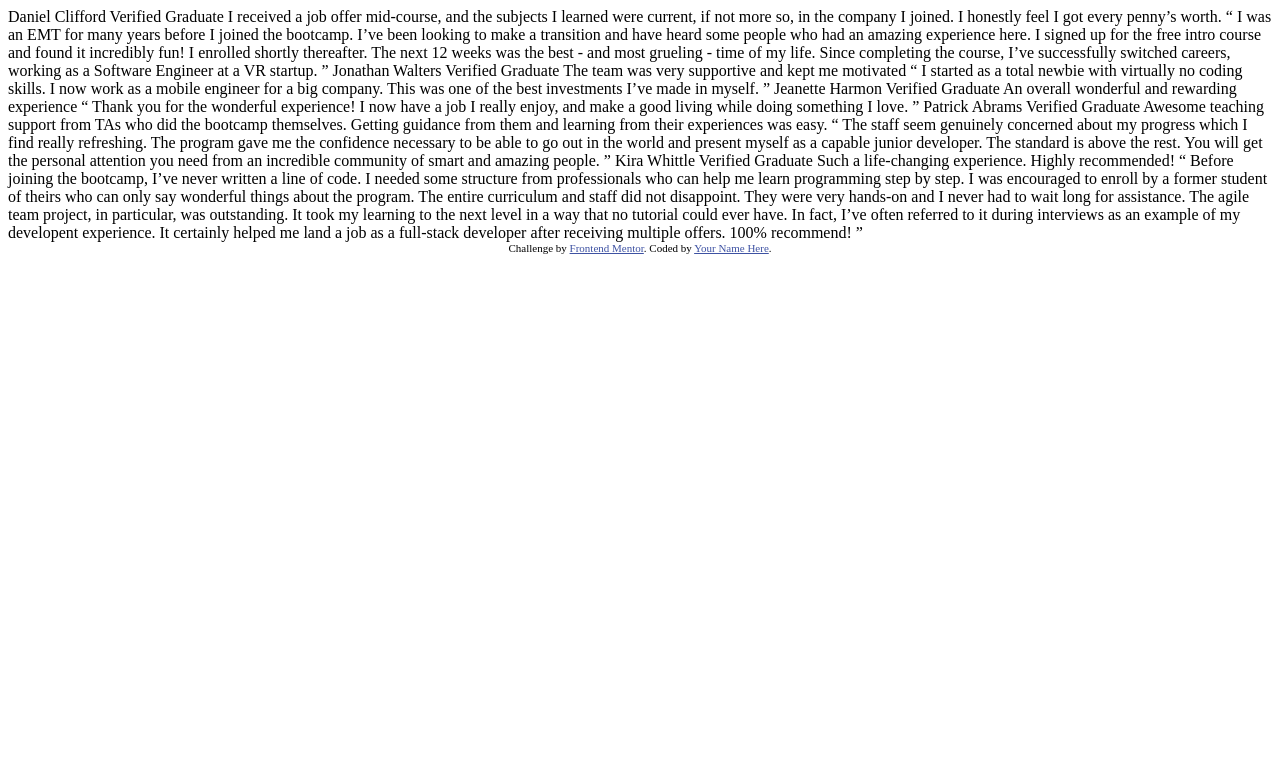
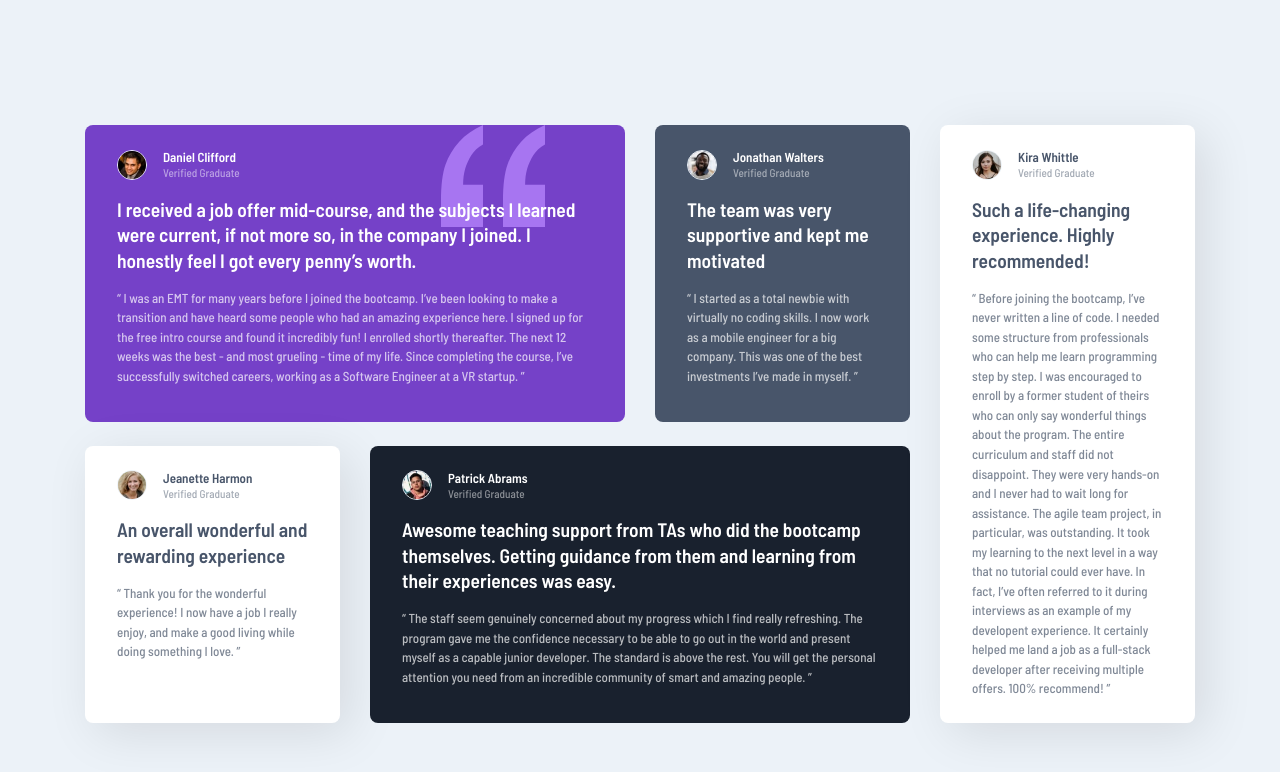
Before and after one commit to thisisadityarao/FM-testimonials-grid-section, a plain HTML site: page index.html in a window 1280 px wide. Drawn offline with Linux system fonts and the light colour scheme.

Commit message:
Finish styling

```diff
--- a/index.html
+++ b/index.html
@@ -20,7 +20,7 @@
   <title>Frontend Mentor | [Challenge Name Here]</title>
 
   <!-- Feel free to remove these styles or customise in your own stylesheet 👍 -->
-  <style>
+  <!-- <style>
     .attribution {
       font-size: 11px;
       text-align: center;
@@ -29,67 +29,102 @@
     .attribution a {
       color: hsl(228, 45%, 44%);
     }
-  </style>
+  </style> -->
 </head>
 
 <body>
-  Daniel Clifford
-  Verified Graduate
+  <main>
+    <section class="testimonials">
 
-  I received a job offer mid-course, and the subjects I learned were current, if not more so,
-  in the company I joined. I honestly feel I got every penny’s worth.
-
-  “ I was an EMT for many years before I joined the bootcamp. I’ve been looking to make a
+      <div class="card" data-card="daniel">
+        <div class="profile">
+          <img src="./images/image-daniel.jpg" alt="">
+          <div class="profile__info">
+            <p class="profile__name">Daniel Clifford</p>
+            <p class="profile__status">Verified Graduate</p>
+          </div>
+        </div>
+        <h2>I received a job offer mid-course, and the subjects I learned were current, if not more so,
+          in the company I joined. I honestly feel I got every penny’s worth.</h2>
+        <p class="card__body">“ I was an EMT for many years before I joined the bootcamp. I’ve been looking to make a
           transition and have heard some people who had an amazing experience here. I signed up
           for the free intro course and found it incredibly fun! I enrolled shortly thereafter.
           The next 12 weeks was the best - and most grueling - time of my life. Since completing
-  the course, I’ve successfully switched careers, working as a Software Engineer at a VR startup. ”
+          the course, I’ve successfully switched careers, working as a Software Engineer at a VR startup. ”</p>
+      </div>
 
-  Jonathan Walters
-  Verified Graduate
+      <div class="card" data-card="jonathan">
+        <div class="profile">
+          <img src="./images/image-jonathan.jpg" alt="">
+          <div class="profile__info">
+            <p class="profile__name">Jonathan Walters</p>
+            <p class="profile__status">Verified Graduate</p>
+          </div>
+        </div>
+        <h2>The team was very supportive and kept me motivated</h2>
+        <p class="card__body">“ I started as a total newbie with virtually no coding skills. I now work as a mobile
+          engineer
+          for a big company. This was one of the best investments I’ve made in myself. ”</p>
+      </div>
 
-  The team was very supportive and kept me motivated
+      <div class="card" data-card="jeanette">
+        <div class="profile">
+          <img src="./images/image-jeanette.jpg" alt="">
+          <div class="profile__info">
+            <p class="profile__name">Jeanette Harmon</p>
+            <p class="profile__status">Verified Graduate</p>
+          </div>
+        </div>
+        <h2>An overall wonderful and rewarding experience</h2>
+        <p class="card__body">“ Thank you for the wonderful experience! I now have a job I really enjoy, and make a good
+          living
+          while doing something I love. ”</p>
+      </div>
 
-  “ I started as a total newbie with virtually no coding skills. I now work as a mobile engineer
-  for a big company. This was one of the best investments I’ve made in myself. ”
-
-  Jeanette Harmon
-  Verified Graduate
-
-  An overall wonderful and rewarding experience
-
-  “ Thank you for the wonderful experience! I now have a job I really enjoy, and make a good living
-  while doing something I love. ”
-
-  Patrick Abrams
-  Verified Graduate
-
-  Awesome teaching support from TAs who did the bootcamp themselves. Getting guidance from them and
-  learning from their experiences was easy.
-
-  “ The staff seem genuinely concerned about my progress which I find really refreshing. The program
+      <div class="card" data-card="patrick">
+        <div class="profile">
+          <img src="./images/image-patrick.jpg" alt="">
+          <div class="profile__info">
+            <p class="profile__name">Patrick Abrams</p>
+            <p class="profile__status">Verified Graduate</p>
+          </div>
+        </div>
+        <h2>Awesome teaching support from TAs who did the bootcamp themselves. Getting guidance from them and
+          learning from their experiences was easy.</h2>
+        <p class="card__body">“ The staff seem genuinely concerned about my progress which I find really refreshing. The
+          program
           gave me the confidence necessary to be able to go out in the world and present myself as a capable
           junior developer. The standard is above the rest. You will get the personal attention you need from
-  an incredible community of smart and amazing people. ”
+          an incredible community of smart and amazing people. ”</p>
+      </div>
 
-  Kira Whittle
-  Verified Graduate
-
-  Such a life-changing experience. Highly recommended!
-
-  “ Before joining the bootcamp, I’ve never written a line of code. I needed some structure from
+      <div class="card" data-card="kira">
+        <div class="profile">
+          <img src="./images/image-kira.jpg" alt="">
+          <div class="profile__info">
+            <p class="profile__name">Kira Whittle</p>
+            <p class="profile__status">Verified Graduate</p>
+          </div>
+        </div>
+        <h2>Such a life-changing experience. Highly recommended!</h2>
+        <p class="card__body">“ Before joining the bootcamp, I’ve never written a line of code. I needed some structure
+          from
           professionals who can help me learn programming step by step. I was encouraged to enroll by a former
           student of theirs who can only say wonderful things about the program. The entire curriculum and staff
           did not disappoint. They were very hands-on and I never had to wait long for assistance. The agile team
           project, in particular, was outstanding. It took my learning to the next level in a way that no tutorial
           could ever have. In fact, I’ve often referred to it during interviews as an example of my developent
           experience. It certainly helped me land a job as a full-stack developer after receiving multiple offers.
-  100% recommend! ”
+          100% recommend! ”</p>
+      </div>
 
-  <div class="attribution">
+    </section>
+  </main>
+
+  <!-- <div class="attribution">
     Challenge by <a href="https://www.frontendmentor.io?ref=challenge" target="_blank">Frontend Mentor</a>.
     Coded by <a href="#">Your Name Here</a>.
-  </div>
+  </div> -->
 </body>
 
 </html>
--- a/style.css
+++ b/style.css
@@ -0,0 +1,266 @@
+/****** RESET START ******/
+
+/*
+  1. Use a more-intuitive box-sizing model.
+*/
+*,
+*::before,
+*::after {
+  box-sizing: border-box;
+}
+/*
+  2. Remove default margin
+*/
+* {
+  margin: 0;
+}
+
+/*
+  3. Prevent font size inflation
+*/
+html {
+  height: 100%;
+  -moz-text-size-adjust: none;
+  -webkit-text-size-adjust: none;
+  text-size-adjust: none;
+}
+
+/*
+  Typographic tweaks!
+  4. Add accessible line-height
+  5. Improve text rendering
+*/
+body {
+  line-height: 1.5;
+  -webkit-font-smoothing: antialiased;
+  min-height: 100svh;
+}
+/*
+  6. Set shorter line heights on headings and interactive elements
+*/
+h1,
+h2,
+h3,
+h4,
+h5,
+h6,
+button,
+input,
+label {
+  line-height: 1.1;
+}
+/*
+  7. Improve media defaults
+*/
+img,
+picture,
+video,
+canvas,
+svg {
+  display: block;
+  max-width: 100%;
+}
+/*
+  8. Remove built-in form typography styles
+*/
+input,
+button,
+textarea,
+select {
+  font: inherit;
+}
+/*
+  9. Avoid text overflows
+*/
+p,
+h1,
+h2,
+h3,
+h4,
+h5,
+h6 {
+  overflow-wrap: break-word;
+}
+
+/****** RESET END ******/
+
+/****** CUSTOM STYLES ******/
+
+/* Variables */
+:root {
+  --moderate-violet: hsl(263, 55%, 52%);
+  --very-dark-grayish-blue: hsl(217, 19%, 35%);
+  --very-dark-blackish-blue: hsl(219, 29%, 14%);
+  --white: hsl(0, 0%, 100%);
+  --light-gray: hsl(0, 0%, 81%);
+  --light-grayish-blue: hsl(210, 46%, 95%);
+  --shadow: 10px 10px 50px 0px rgba(0, 0, 0, 0.1);
+
+  body {
+    font-family: "Barlow Semi Condensed", sans-serif;
+    font-size: 0.813rem; /* 13px */
+    font-weight: 500;
+    background-color: var(--light-grayish-blue);
+    padding: 1.5rem;
+  }
+
+  main {
+    min-height: 100svh;
+    display: flex;
+    justify-content: center;
+    align-items: center;
+  }
+
+  .testimonials {
+    display: grid;
+    gap: 1.5rem;
+    max-width: 30rem;
+    margin-inline: auto;
+  }
+
+  .card {
+    border-radius: 0.5rem;
+    padding: 1.5rem 2rem;
+  }
+
+  .card > * + * {
+    margin-block-start: 1rem;
+  }
+
+  div[data-card="daniel"] {
+    background-color: var(--moderate-violet);
+    background-image: url("./images/bg-pattern-quotation.svg");
+    background-repeat: no-repeat;
+    background-position: top right 2rem;
+  }
+
+  div[data-card="jonathan"] {
+    background-color: var(--very-dark-grayish-blue);
+  }
+
+  div[data-card="jeanette"] {
+    background-color: var(--white);
+  }
+
+  div[data-card="patrick"] {
+    background-color: var(--very-dark-blackish-blue);
+  }
+
+  div[data-card="kira"] {
+    background-color: var(--white);
+  }
+
+  :where(
+      div[data-card="daniel"],
+      div[data-card="jonathan"],
+      div[data-card="patrick"]
+    )
+    .profile__status {
+    font-size: 0.7rem;
+    color: hsla(0, 0%, 100%, 0.5);
+  }
+
+  :where(
+      div[data-card="daniel"],
+      div[data-card="jonathan"],
+      div[data-card="patrick"]
+    )
+    h2,
+  :where(
+      div[data-card="daniel"],
+      div[data-card="jonathan"],
+      div[data-card="patrick"]
+    )
+    .profile__name {
+    color: var(--white);
+  }
+
+  :where(
+      div[data-card="daniel"],
+      div[data-card="jonathan"],
+      div[data-card="patrick"]
+    )
+    .card__body {
+    color: hsla(0, 0%, 100%, 0.7);
+  }
+
+  :where(div[data-card="jeanette"], div[data-card="kira"]) h2,
+  :where(div[data-card="jeanette"], div[data-card="kira"]) .profile__name {
+    color: var(--very-dark-grayish-blue);
+  }
+
+  :where(div[data-card="jeanette"], div[data-card="kira"]) .card__body {
+    color: hsla(217, 19%, 35%, 0.7);
+  }
+
+  :where(div[data-card="jeanette"], div[data-card="kira"]) .profile__status {
+    font-size: 0.7rem;
+    color: hsla(217, 19%, 35%, 0.5);
+  }
+
+  :where(div[data-card="jeanette"], div[data-card="kira"]) {
+    box-shadow: var(--shadow);
+  }
+
+  .profile {
+    display: flex;
+    gap: 1rem;
+    align-items: center;
+  }
+
+  .profile img {
+    width: 30px;
+    height: 30px;
+    border: 1px solid var(--light-grayish-blue);
+    border-radius: 50%;
+  }
+
+  .profile .profile__name {
+    font-weight: 600;
+  }
+
+  :is(.profile__name, .profile__status) {
+    line-height: 1.3;
+  }
+
+  .card h2 {
+    line-height: 1.3;
+    word-wrap: break-word;
+  }
+
+  /* MEDIA QUERIES */
+
+  @media screen and (min-width: 60rem) {
+    .testimonials {
+      max-width: 50rem;
+      grid-template-columns: repeat(2, 1fr);
+      grid-template-rows: repeat(3, auto);
+      column-gap: 1.875rem;
+      row-gap: 1.5rem;
+    }
+  }
+
+  @media (min-width: 75rem) {
+    .testimonials {
+      max-width: 69.375rem;
+      grid-template-columns: repeat(4, 1fr);
+      grid-template-rows: repeat(2, auto);
+      column-gap: 1.875rem;
+      row-gap: 1.5rem;
+    }
+
+    div[data-card="daniel"] {
+      grid-column: 1 / 3;
+      background-position: top right 5rem;
+    }
+
+    div[data-card="patrick"] {
+      grid-column: 2 / 4;
+    }
+
+    div[data-card="kira"] {
+      grid-column: 4 / 5;
+      grid-row: 1 / 3;
+    }
+  }
+}
```
Lines whose indentation alone changed are shown as unchanged.
